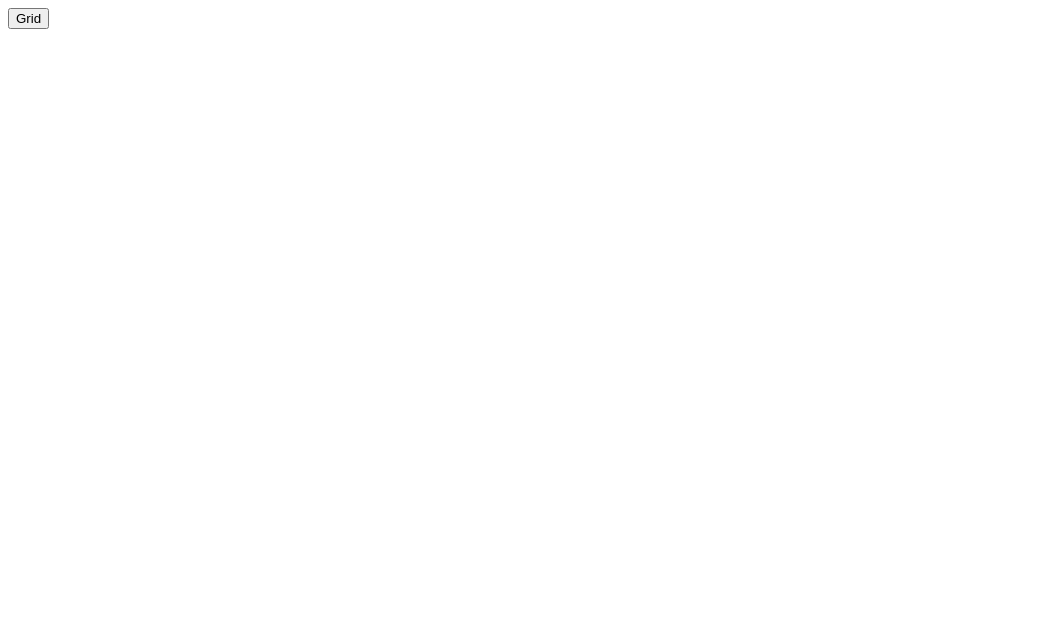
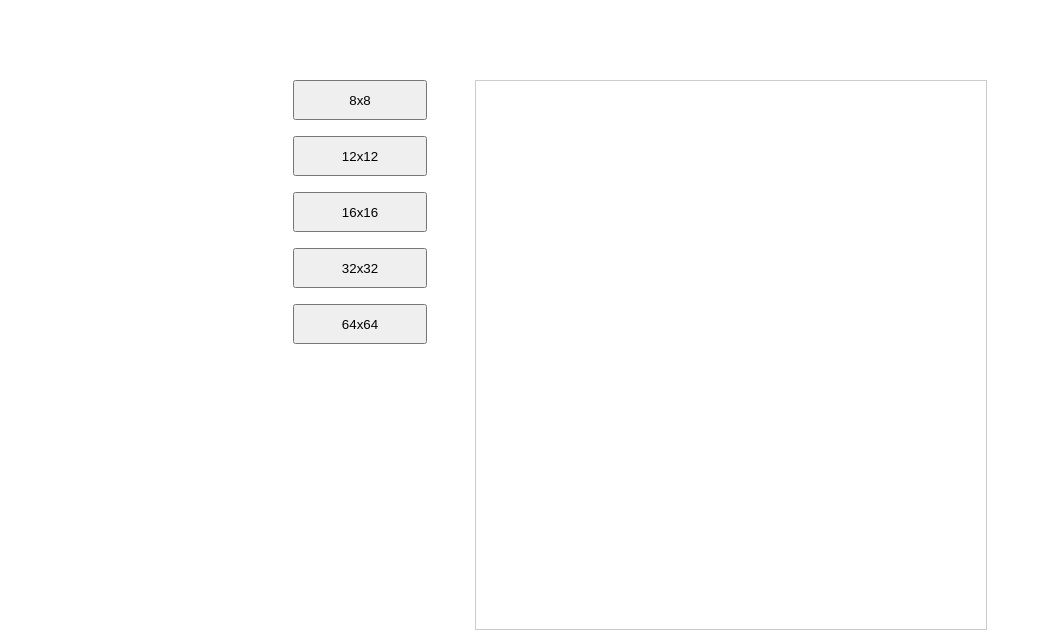
Before and after one commit to ecniiiv/etch-a-sketch, a plain HTML site: page index.html in a window 1280 px wide. Shown: the whole page, without its empty margins (0-1042 px from the left). Drawn offline with Linux system fonts and the light colour scheme.

Commit message:
added draw functionality// Still needs some work

```diff
--- a/index.html
+++ b/index.html
@@ -9,11 +9,19 @@
     <link rel="stylesheet" href="style.css" />
   </head>
   <body>
-    <header>
-      <button id="ask-grid-btn">Grid</button>
-    </header>
+    <header></header>
     <main>
-      <section id="drawing-board"></section>
+      <div class="wrapper">
+        <div class="buttons">
+          <button class="grid-btn" data-value="8">8x8</button>
+          <button class="grid-btn" data-value="12">12x12</button>
+          <button class="grid-btn" data-value="16">16x16</button>
+          <button class="grid-btn" data-value="32">32x32</button>
+          <button class="grid-btn" data-value="64">64x64</button>
+        </div>
+
+        <section id="drawing-board"></section>
+      </div>
     </main>
 
     <script src="./main.js"></script>
--- a/main.js
+++ b/main.js
@@ -1,15 +1,14 @@
 const drawingBoard = document.querySelector("#drawing-board");
-const askGridBtn = document.querySelector("#ask-grid-btn");
+const gridBtn = document.querySelectorAll(".grid-btn");
 
-let grid = 0;
-askGridBtn.addEventListener("click", () => {
-  grid = prompt("Set the the Grid (Min: 16, Max: 64)");
-  if (grid <= 15 || grid > 100) {
-    alert("Allowed grid is between 16 - 100");
-    grid = 0;
-  } else {
+let grid = 16;
+renderGrid(grid);
+
+gridBtn.forEach((btn) => {
+  btn.addEventListener("click", () => {
+    grid = Number(btn.dataset.value);
     renderGrid(grid);
-  }
+  });
 });
 
 function renderGrid(gridCount) {
@@ -22,6 +21,7 @@ function renderGrid(gridCount) {
 
   let gridOffset = drawingBoard.offsetWidth / grid;
 
+  // RENDER GRID
   for (let i = 0; i < gridCount * gridCount; i++) {
     const div = document.createElement("div");
     div.setAttribute(
@@ -30,9 +30,25 @@ function renderGrid(gridCount) {
     );
     div.classList.add("block");
     drawingBoard.appendChild(div);
+
+    // DRAW
+    let drawMode = false;
+    window.addEventListener("mousedown", (e) => {
+      drawMode = true;
+    });
+
+    window.addEventListener("mouseup", () => {
+      drawMode = false;
+    });
+
+    div.addEventListener("mouseover", () => {
+      if (drawMode) {
+        div.style.backgroundColor = "#000";
+      }
+    });
   }
 }
-
+// CLEAR GRID
 function clearGrid() {
   drawingBoard.innerHTML = "";
 }
--- a/style.css
+++ b/style.css
@@ -1,13 +1,40 @@
 * {
   box-sizing: border-box;
+  margin: 0;
+  padding: 0;
+}
+
+main {
+  height: 100vh;
+  display: flex;
+  justify-content: center;
+}
+
+main button {
+  height: 3em;
+  width: 10em;
+}
+
+.buttons {
+  display: flex;
+  flex-direction: column;
+  gap: 1em;
+}
+
+.wrapper {
+  display: flex;
+  justify-content: center;
+  gap: 3em;
+
+  width: 80%;
+  height: 500px;
+  padding: 5em 0;
 }
 
 #drawing-board {
   display: grid;
-  transform: scale(0.5);
-}
-
-.block {
+  width: 50%;
+  height: 550px;
   border: 1px solid #ccc;
 }
 
```
